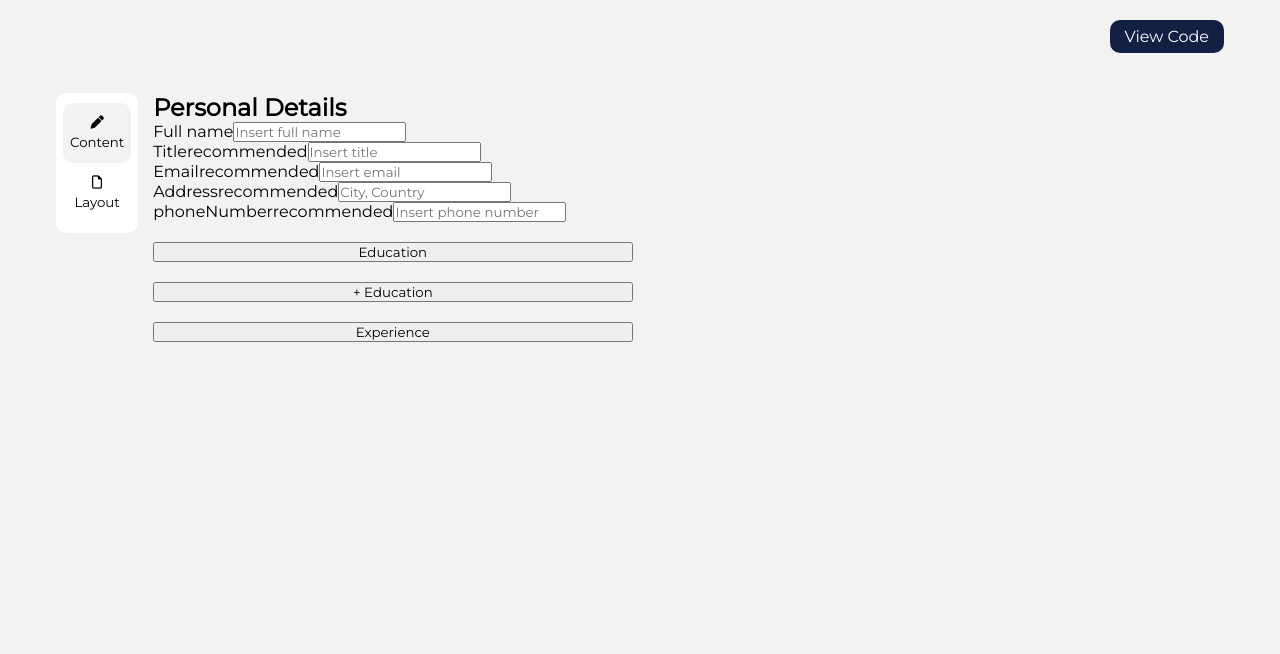
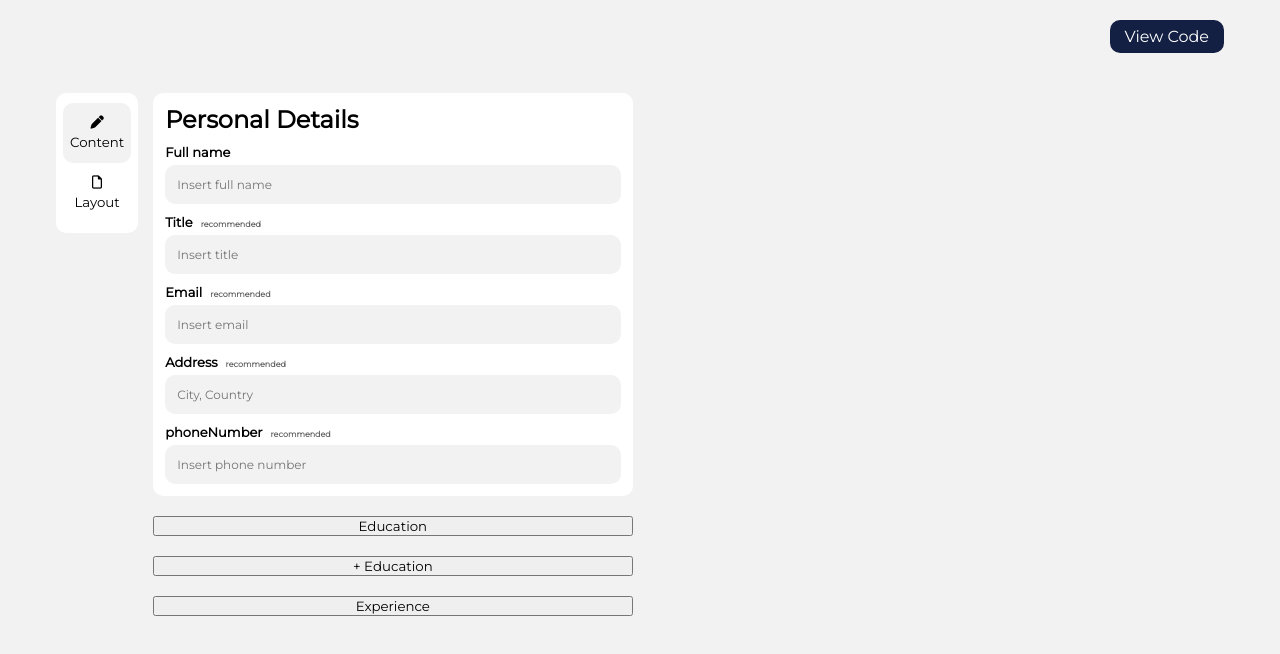
Before and after one commit to Alme08/curriculum-vitae-application, a React (Vite) app: page / in a window 1280 px wide. Shown: the top 654 px of the page. Built offline with nearby package versions, Linux system fonts and the light colour scheme.

Commit message:
Update input components

```diff
--- a/src/components/CvForm/PersonalInfo.jsx
+++ b/src/components/CvForm/PersonalInfo.jsx
@@ -3,17 +3,19 @@
 function PersonalInfo({personalInfo, handleChange}) {
 
     return(
-        <div className="personalInfo">
+        <div className="personal-info">
             <h2>Personal Details</h2>
-            <Input type='text' name='fullName' placeholder='Insert full name' onChange={handleChange} id='fullName' value={personalInfo.fullName} label='Full name'/>
+            <form action="">
+                <Input type='text' name='fullName' placeholder='Insert full name' onChange={handleChange} id='fullName' value={personalInfo.fullName} label='Full name' dataset='personalInfo'/>
 
-            <Input type='text' name='title' placeholder='Insert title' onChange={handleChange} id='title' value={personalInfo.title} label='Title' span='recommended'/>
+                <Input type='text' name='title' placeholder='Insert title' onChange={handleChange} id='title' value={personalInfo.title} label='Title' span='recommended' dataset='personalInfo'/>
 
-            <Input type='email' name='email' placeholder='Insert email' onChange={handleChange} id='email' value={personalInfo.email} label='Email' span='recommended'/>
+                <Input type='email' name='email' placeholder='Insert email' onChange={handleChange} id='email' value={personalInfo.email} label='Email' span='recommended' dataset='personalInfo'/>
 
-            <Input type='text' name='address' placeholder='City, Country' onChange={handleChange} id='address' value={personalInfo.address} label='Address' span='recommended'/>
+                <Input type='text' name='address' placeholder='City, Country' onChange={handleChange} id='address' value={personalInfo.address} label='Address' span='recommended' dataset='personalInfo'/>
 
-            <Input tpye='tel' name='phone' placeholder='Insert phone number' onChange={handleChange} id='phone' value={personalInfo.phone} label='phoneNumber' span='recommended'/>
+                <Input tpye='tel' name='phone' placeholder='Insert phone number' onChange={handleChange} id='phone' value={personalInfo.phone} label='phoneNumber' span='recommended' dataset='personalInfo'/>
+            </form>
         </div>
     )
 }
```
